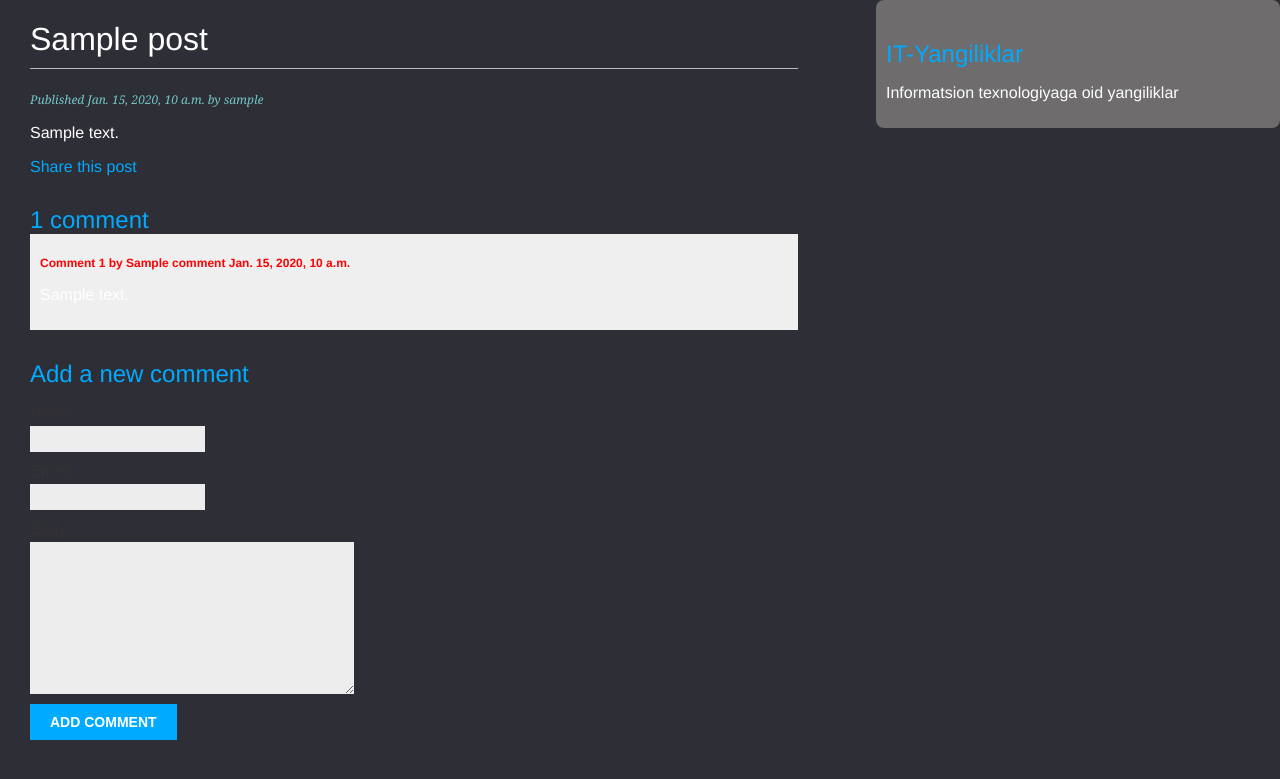
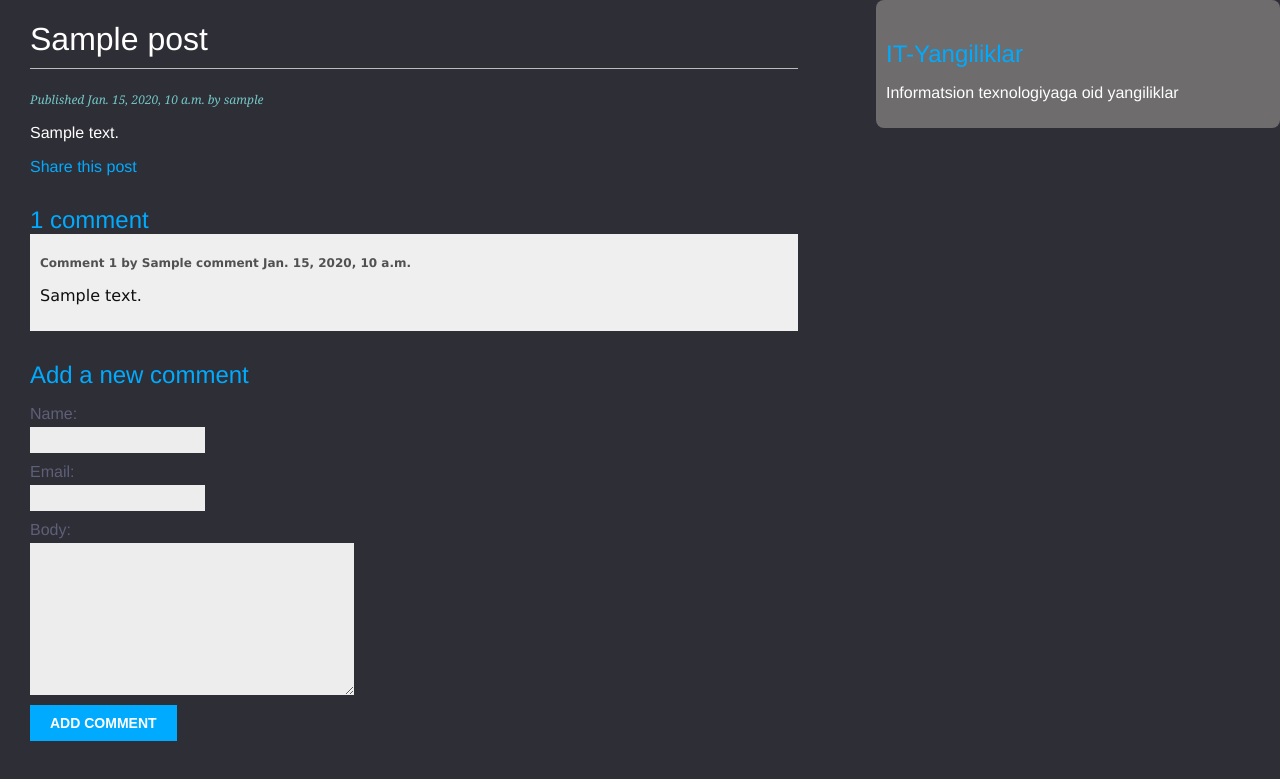
Before and after one commit to MrD2ve/blog_site, a Django app: a page that uses templates/blog/post/detail.html in a window 1280 px wide. Shown: the top 779 px of the page. Run offline with Django 4.2, Linux system fonts and the light colour scheme; tables that the repository leaves empty hold one stand-in row (values such as "Sample post").

Commit message:
new version

```diff
--- a/static/css/blog.css
+++ b/static/css/blog.css
@@ -108,3 +108,7 @@
 .post:hover {
     background-color: #51515b;
 }
+
+.comment_form > p > label {
+    color: #5F5F79;
+}
--- a/templates/blog/post/detail.html
+++ b/templates/blog/post/detail.html
@@ -17,16 +17,17 @@
 
     {% with comments.count as total_comments %}
         <h2>
-            {{ total_comments }} comment {{ total_comments|pluralize }}
+            {{ total_comments }} comment{{ total_comments|pluralize }}
         </h2>
     {% endwith %}
     {% for comment in comments %}
-        <div class="comment">
-            <p class="info">
+        <div class="comment" style="color: #0F0F0F; font-family: Verdana, sans-serif;">
+            <p class="info" style="color: #515151">
                 Comment {{ forloop.counter }} by {{ comment.name }}
                 {{comment.created}}
             </p>
-            {{ comment.body|linebreaks }}
+                {{ comment.body|linebreaks }}
+
         </div>
     {% empty %}
         <p>There is no comments yet.</p>
@@ -36,12 +37,15 @@
         <h2>Your comment has been added</h2>
     {% else %}
         <h2>Add a new comment</h2>
-        <form method="post" style="background-color: #5f5f79">
+        <form method="post" style="background-color: #5f5f79; color: #DDE4EB;">
+            <div class="comment_form">
             {{comment_form.as_p}}
+            </div>
             {% csrf_token %}
             <p>
                 <input type="submit" value="Add comment">
             </p>
+
         </form>
     {% endif %}
 {% endblock %}
```
Also changed, not shown: blog/settings.py (+7 -0 lines), blogapp/admin.py (+7 -0 lines).
